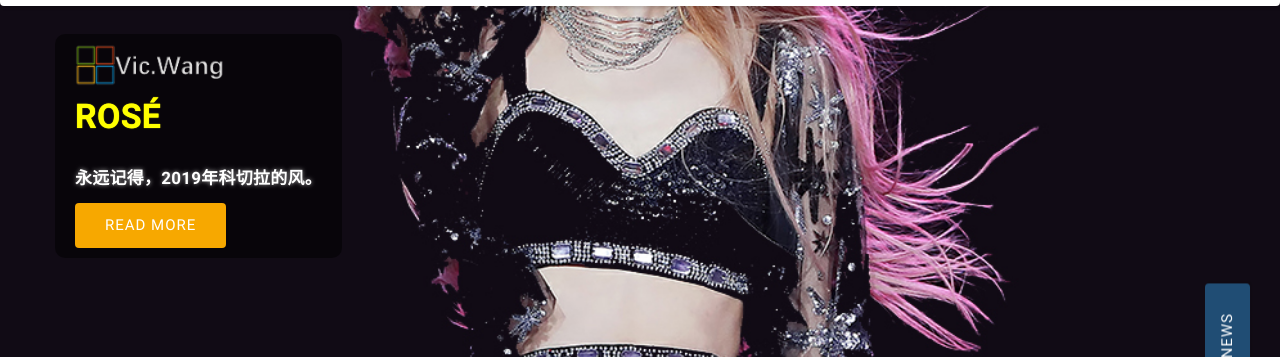
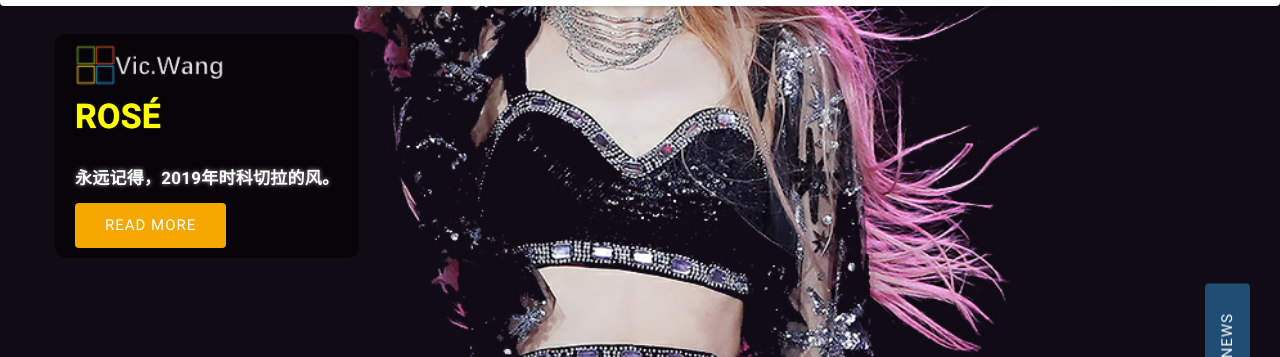
Before and after one commit to WongChan/wongchan.github.io, a Jekyll site: the page built from index.html, in a window 1280 px wide and 900 px high, scrolled down 363 px. Shown: the part 92-449 px from the top of the window. Built offline with Jekyll 4.4.1, drawn with Linux system fonts in a browser that asks for light colours; some web fonts are replaced.

Commit message:
Update intro.html

```diff
--- a/_includes/intro.html
+++ b/_includes/intro.html
@@ -25,7 +25,7 @@
                         <div class="hero-box">
                            <p><img width="150" src="{{site.baseurl}}/images/vicwang.png" alt="{{site.title}}"></p>
                             <h1 class="hero-heading">ROSÉ</h1>
-                            <p class="hero-text text-shadow white">永远记得，2019年科切拉的风。</p>
+                            <p class="hero-text text-shadow white">永远记得，2019年时科切拉的风。</p>
                             <a class="btn btn-primary" href="https://www.7k7k.com" target="_blank">Read More</a>
                         </div>
                     </div>
```
